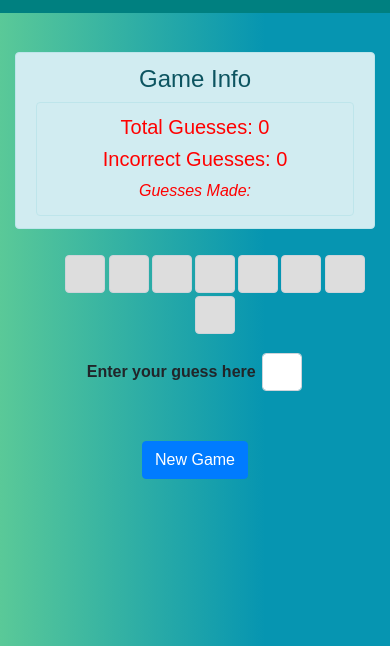
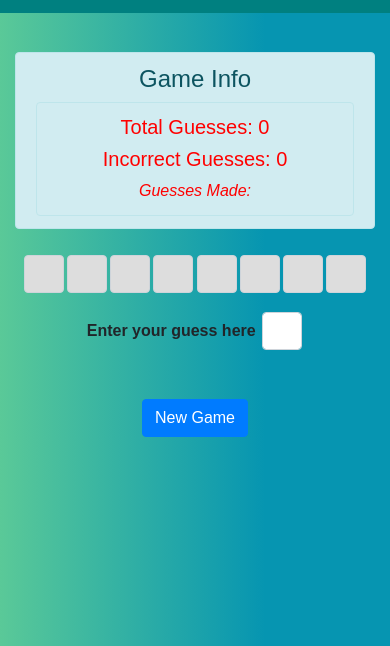
Before and after one commit to KaneLo97/KaneLo97.github.io, a plain HTML site: page hangman.html in a window 390 px wide. Shown: the part 198-844 px from the top of the page. Drawn offline with nearby package versions, Linux system fonts and the light colour scheme.

Commit message:
fixed the letter boxes padding in phone screens

```diff
--- a/css/hangman.css
+++ b/css/hangman.css
@@ -48,9 +48,19 @@ input[type=text]:disabled {
     background: #dddddd;
 }
 
+ul li.guessBox {
+    padding-top: 1.5em;
+}
+
 @media only screen and (max-width: 900px) {
     .footer {
         display: none;
+    }
+}
+
+@media only screen and (max-width: 700px) {
+    ul {
+        padding: 0;
     }
 }
 
--- a/css/home.css
+++ b/css/home.css
@@ -53,7 +53,4 @@
     ul {
         padding: 0;
     }
-    .hangman {
-        width: 20em;
-    }
 }
```
Also changed, not shown: 2 other files.
